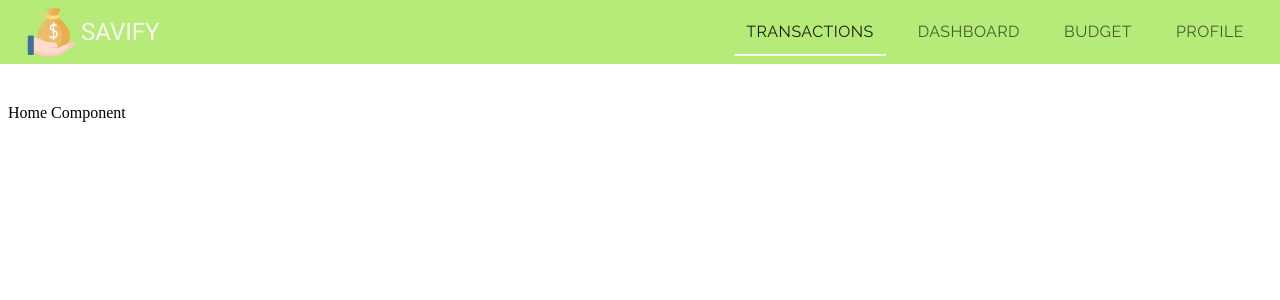
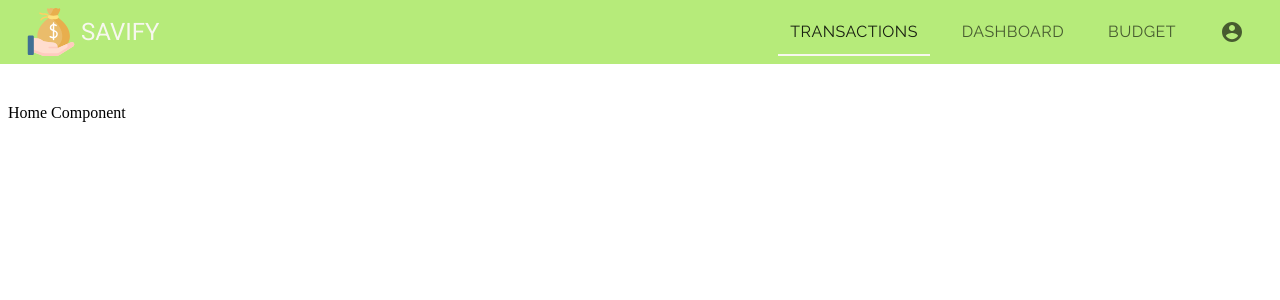
Before and after one commit to jerome-chua/pfintracker-frontend, a React (Create React App) app: page / in a window 1280 px wide. Shown: the top 300 px of the page. Built offline with nearby package versions, Linux system fonts and the light colour scheme.

Commit message:
Install material-ui/icons and include profile icon

```diff
--- a/package.json
+++ b/package.json
@@ -4,6 +4,7 @@
   "private": true,
   "dependencies": {
     "@material-ui/core": "^4.11.4",
+    "@material-ui/icons": "^4.11.2",
     "@material-ui/styles": "^4.11.4",
     "@testing-library/jest-dom": "^5.13.0",
     "@testing-library/react": "^11.2.7",
--- a/src/components/ui/UserHeader.jsx
+++ b/src/components/ui/UserHeader.jsx
@@ -9,6 +9,7 @@ import {
   Button,
 } from "@material-ui/core";
 import { makeStyles } from "@material-ui/styles";
+import { AccountCircle } from "@material-ui/icons";
 import { Link } from "react-router-dom";
 
 function ElevationScroll(props) {
@@ -105,26 +106,24 @@ export default function UserHeader(props) {
                 to="/transactions"
                 label="Transactions"
               />
-
               <Tab
                 className={classes.tab}
                 component={Link}
                 to="/dashboard"
                 label="Dashboard"
               />
-
               <Tab
                 className={classes.tab}
                 component={Link}
                 to="/budget"
                 label="Budget"
               />
-
               <Tab
+                icon={<AccountCircle />}
                 className={classes.tab}
                 component={Link}
                 to="/profile"
-                label="Profile"
+                aria-label="Profile"
               />
             </Tabs>
           </Toolbar>
```
Also changed, not shown: 1 other file (tests, documents, lock files or other folders).
